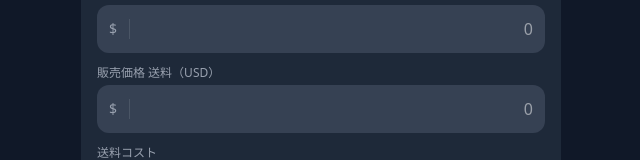
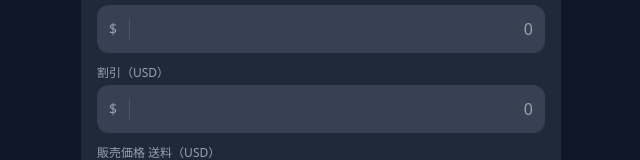
Before and after one commit to Tokinomi/ebay-calc-app, a Next.js app: page / in a window 1280 px wide. Shown: the part 537-697 px from the top of the page, without its empty margins (319-959 px from the left). Built offline with nearby package versions, Linux system fonts and the light colour scheme; no server answers.

Commit message:
Add discount field to selling price

```diff
--- a/app/components/InputSection.tsx
+++ b/app/components/InputSection.tsx
@@ -93,6 +93,13 @@ export default function InputSection({
             label={`販売価格 商品代（${inputs.currency}）`}
             value={inputs.sellingItemPrice}
             onChange={(v) => onInputChange("sellingItemPrice", v)}
+            prefix={currencySymbol}
+            step={0.01}
+          />
+          <NumberInput
+            label={`割引（${inputs.currency}）`}
+            value={inputs.discount}
+            onChange={(v) => onInputChange("discount", v)}
             prefix={currencySymbol}
             step={0.01}
           />
--- a/app/lib/calculate.ts
+++ b/app/lib/calculate.ts
@@ -8,7 +8,7 @@ export function calculate(
 ): CalcResult | null {
   if (!inputs.sellingItemPrice || !exchangeRate) return null;
 
-  const sellingItemPriceJPY = inputs.sellingItemPrice * exchangeRate;
+  const sellingItemPriceJPY = (inputs.sellingItemPrice - inputs.discount) * exchangeRate;
   const sellingShippingPriceJPY = inputs.sellingShippingPrice * exchangeRate;
   const sellingPriceJPY = sellingItemPriceJPY + sellingShippingPriceJPY;
 
--- a/app/page.tsx
+++ b/app/page.tsx
@@ -31,6 +31,7 @@ export default function Home() {
   const [inputs, setInputs] = useState<CalcInputs>({
     purchasePrice: 0,
     sellingItemPrice: 0,
+    discount: 0,
     sellingShippingPrice: 0,
     shippingCost: 3000,
     currency: "USD",
--- a/app/types.ts
+++ b/app/types.ts
@@ -20,6 +20,7 @@ export interface FeeSettings {
 export interface CalcInputs {
   purchasePrice: number;       // JPY
   sellingItemPrice: number;    // foreign currency (商品代)
+  discount: number;            // foreign currency (割引)
   sellingShippingPrice: number; // foreign currency (送料)
   shippingCost: number;        // JPY (送料コスト, default 3000)
   currency: string;
```
